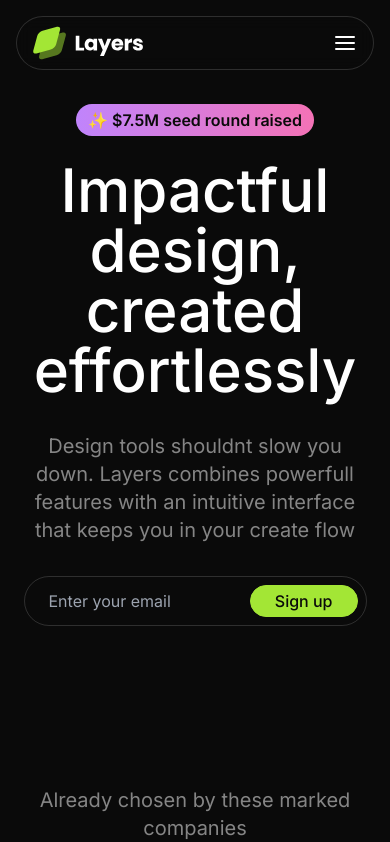
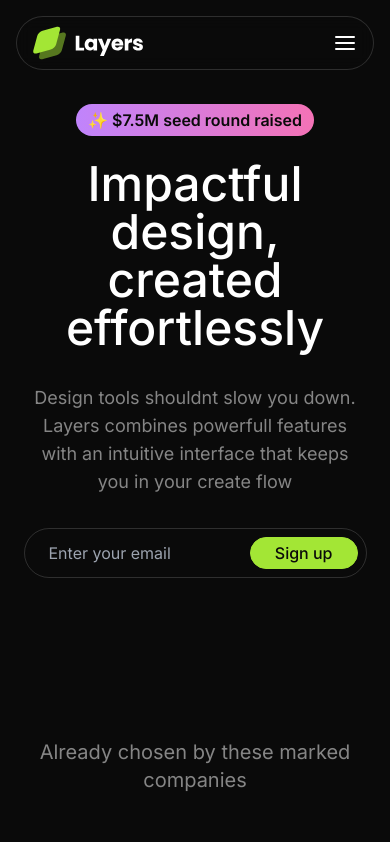
Before and after one commit to CristianProdius/Zenarmor, a Next.js app: page / in a window 390 px wide. Shown: the top 842 px of the page. Built offline with nearby package versions, Linux system fonts and the light colour scheme.

Commit message:
Corrected some Accessibility from PageSpeed

```diff
--- a/src/components/Pointer.tsx
+++ b/src/components/Pointer.tsx
@@ -21,7 +21,7 @@ export default function Pointer(props: { name: string; color?: "red" | "blue"; }
                 <path d="M13 13l6 6"></path>
             </svg>
             <div className="absolute top-full left-full">
-                <div className={twMerge("inline-flex rounded-full rounded-tl-none font-bold text-sm bg-blue-500 px-2", color === "red" && "bg-red-500")}>
+                <div className={twMerge("inline-flex rounded-full rounded-tl-none font-bold text-neutral-900 text-sm bg-blue-500 px-2", color === "red" && "bg-red-500")}>
                     {name}
                 </div>
             </div>
--- a/src/components/Support.tsx
+++ b/src/components/Support.tsx
@@ -38,7 +38,7 @@ const BlockInTextCard = ({ tag, text, examples }: BlockInTextCardProps) => {
     return (
         <div className="w-full max-w-xl space-y-6">
             <div>
-                <p className="mb-1.5 text-2xl font-semibold uppercase">{tag}</p>
+                <p className="mb-1.5 text-3xl font-semibold uppercase">{tag}</p>
                 <hr className="border-neutral-700" />
             </div>
             <p className="max-w-lg text-xl leading-relaxed">{text}</p>
@@ -47,7 +47,7 @@ const BlockInTextCard = ({ tag, text, examples }: BlockInTextCardProps) => {
                 <hr className="border-neutral-300" />
             </div>
 
-            <button className="w-full rounded-full border border-neutral-600 py-2 text-lg font-medium transition-colors hover:bg-lime-400/60 hover:text-neutral-100">
+            <button className="w-full rounded-full border border-neutral-600 py-2 text-xl font-medium transition-colors hover:bg-lime-400/60 hover:text-neutral-100">
                 <Link href={'/contact'} >Contact Support</Link>
             </button>
         </div>
--- a/src/sections/Hero.tsx
+++ b/src/sections/Hero.tsx
@@ -88,8 +88,8 @@ export default function Hero() {
                         ✨ $7.5M seed round raised
                     </div>
                 </div>
-                <h1 className="text-6xl md:text-7xl lg:text-8xl font-medium text-center mt-6">Impactful design, created effortlessly</h1>
-                <p className="text-center text-xl text-white/50 mt-8 max-w-2xl mx-auto">
+                <h1 className="text-5xl md:text-7xl lg:text-8xl font-medium text-center mt-6">Impactful design, created effortlessly</h1>
+                <p className="text-center text-lg md:text-xl text-white/50 mt-8 max-w-2xl mx-auto">
                     Design tools shouldnt slow you down. Layers combines powerfull features
                     with an intuitive interface that keeps you in your create flow
                 </p>
--- a/src/sections/LogoTicker.tsx
+++ b/src/sections/LogoTicker.tsx
@@ -27,7 +27,7 @@ export default function LogoTicker() {
     return (
         <section className="py-24 overflow-x-clip">
             <div className="container">
-                <h3 className="text-center text-xl text-white/50">Already chosen by these marked companies</h3>
+                <h2 className="text-center text-xl text-white/50">Already chosen by these marked companies</h2>
 
                 <div className="flex overflow-hidden mt-12 [mask-image:linear-gradient(to_right,transparent,black_10%,black_90%,transparent)]">
                     <motion.div
```
